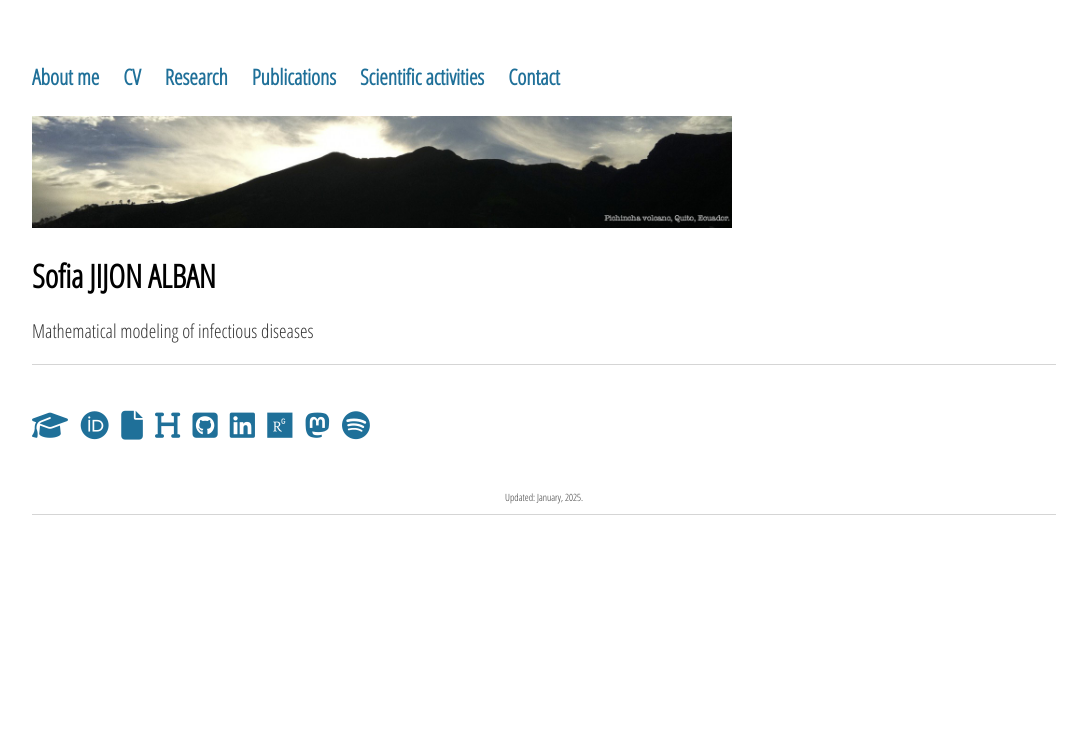
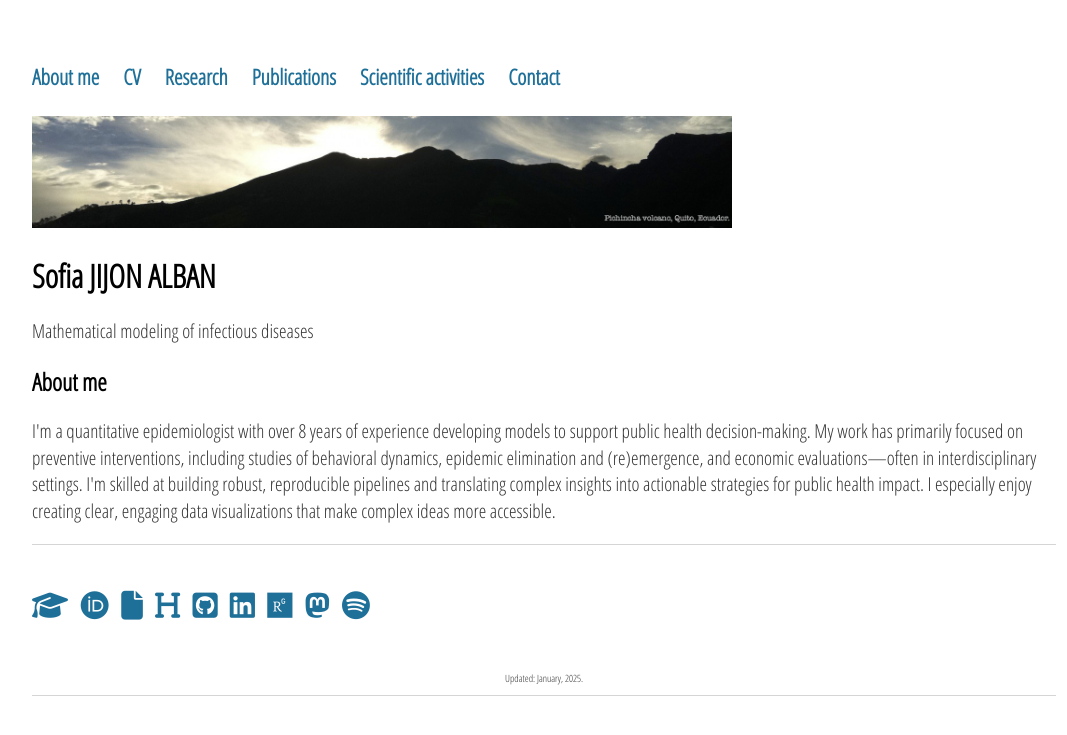
Before and after one commit to sjijon/sjijon.github.io, a Jekyll site: the page built from index.html, in a window 1280 px wide. Shown: the top 735 px of the page, without its empty margins (96-1163 px from the left). Built offline with Jekyll 4.4.1, drawn with Linux system fonts in a browser that asks for light colours; nearby versions of some CDN libraries.

Commit message:
Add about me

```diff
--- a/index.html
+++ b/index.html
@@ -9,7 +9,10 @@ title: Sofia JIJON
 		Mathematical modeling of infectious diseases
 	</p>
 
-	<!-- <h2>About me</h2> -->
+	<h2>About me</h2>
+	<p>
+		I'm a quantitative epidemiologist with over 8 years of experience developing models to support public health decision-making. My work has primarily focused on preventive interventions, including studies of behavioral dynamics, epidemic elimination and (re)emergence, and economic evaluations&mdash;often in interdisciplinary settings. I'm skilled at building robust, reproducible pipelines and translating complex insights into actionable strategies for public health impact. I especially enjoy creating clear, engaging data visualizations that make complex ideas more accessible.
+	</p>
 
 	<p style="border-bottom: 1px solid #d5d5d5;"></p>
 	<p>
```
